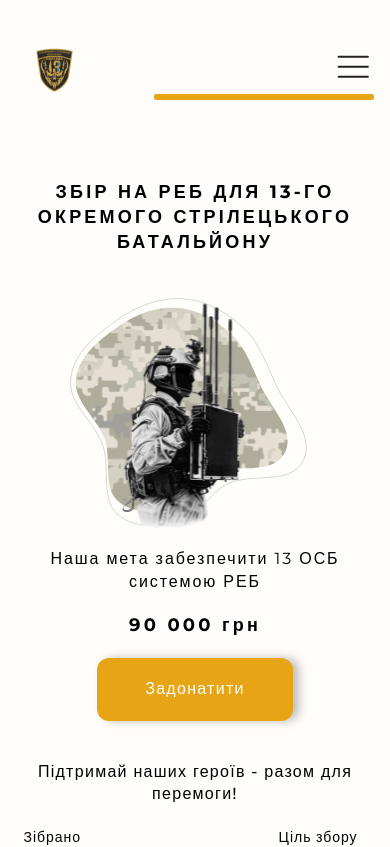
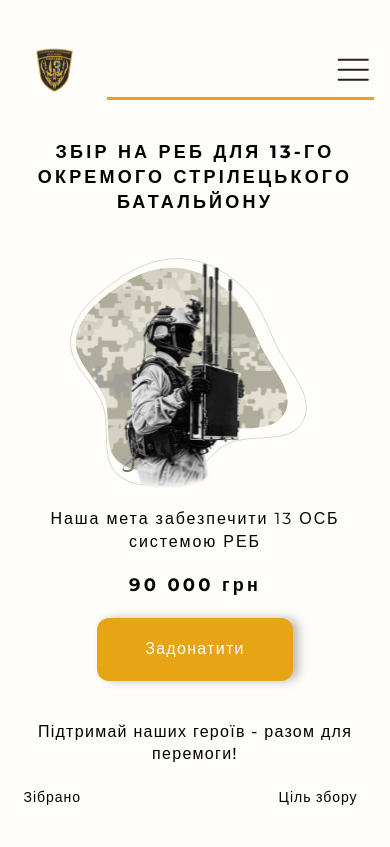
Before and after one commit to baza-trainee/13-zbir, a React (Vite) app: page / in a window 390 px wide. Shown: the top 847 px of the page. Built offline with nearby package versions, Linux system fonts and the light colour scheme.

Commit message:
fix button props, add props type ts file

```diff
--- a/src/components/Header/Header.module.scss
+++ b/src/components/Header/Header.module.scss
@@ -9,7 +9,7 @@
     @media screen and (max-width: 768px) {
         position: sticky;
         top: 0;
-        padding: 40px 16px;
+        padding: 40px 16px 0px 16px;
         gap: 14px;
         z-index: 1000;
     }
@@ -34,12 +34,18 @@
         flex-direction: column;
         gap: 20px;
         width: 100%;
+        border-bottom: 3px solid #E7A515;
+        padding-bottom: 20px;
+        margin-top: 27px;
+        margin-bottom: 27px;
 
         @media screen and (max-width: 768px) {
             align-items: flex-end;
             justify-content: space-between;
             gap: 8px;
             width: 100%;
+            margin: 0;
+            padding-bottom: 8px;
         }
 
         &__desktop {
@@ -50,6 +56,7 @@
             align-items: center;
             gap: 118px;
             flex-shrink: 0;
+            text-align: center;
 
             &_list {
                &_item {
@@ -178,7 +185,7 @@
             left: 0;
             width: 100%;
             height: 100%;
-            background: rgba(0, 0, 0, 0.4);
+            background: rgba(0, 0, 0, 0.267);
             z-index: 998;
         }
     }
--- a/src/components/Header/HeaderNav.tsx
+++ b/src/components/Header/HeaderNav.tsx
@@ -28,7 +28,6 @@ export default function HeaderNav() {
                     <img src={MenuIcon} />
                 </a>
             </div>
-            <hr />
 
             <ul className={`${styles.header__mobile_nav} ${isOpen ? styles.is_open : ''}`}>
                 {ITEMS_HEADER.map((item) => {
```
